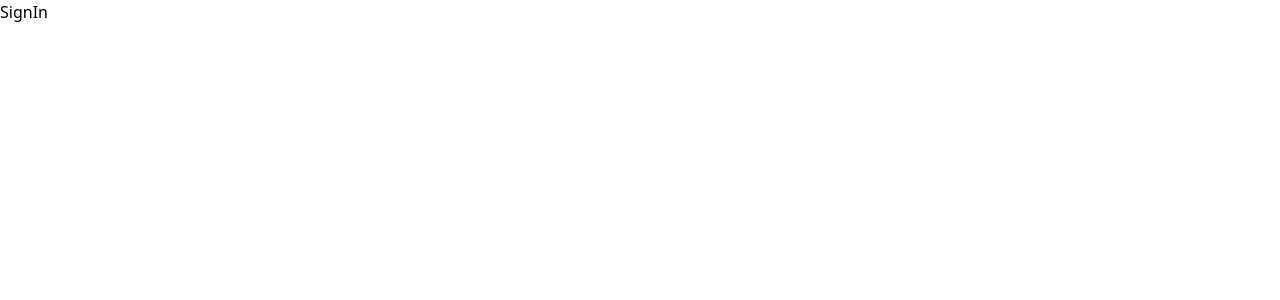
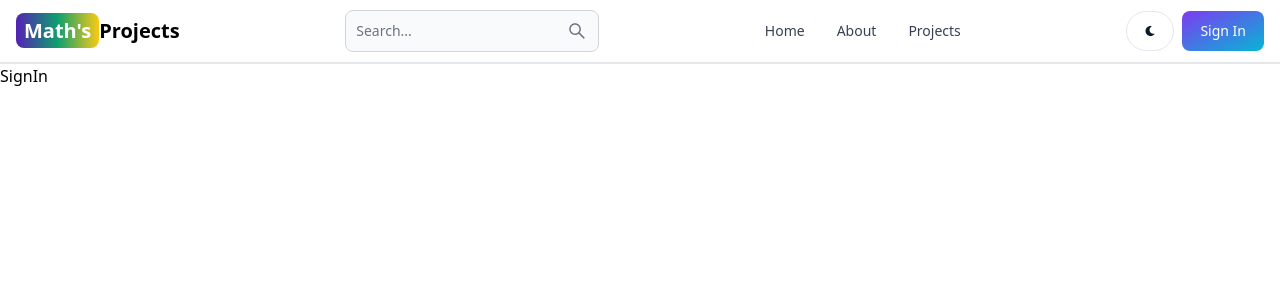
Before and after one commit to MehmetKaldirim/my-all-projects, a React (Vite) app in the folder client/: page /sign-in in a window 1280 px wide. Shown: the top 300 px of the page. Built offline with nearby package versions, Linux system fonts and the light colour scheme.

Commit message:
header created i used flowbite 0.7

```diff
--- a/client/package.json
+++ b/client/package.json
@@ -10,8 +10,10 @@
     "preview": "vite preview"
   },
   "dependencies": {
+    "flowbite-react": "^0.7.0",
     "react": "^18.3.1",
     "react-dom": "^18.3.1",
+    "react-icons": "^5.2.1",
     "react-router-dom": "^6.25.1"
   },
   "devDependencies": {
--- a/client/src/App.jsx
+++ b/client/src/App.jsx
@@ -5,10 +5,12 @@
 import Dashboard from "./pages/Dashboard";
 import Projects from "./pages/Projects";
 import SignUp from "./pages/SignUp";
+import Header from "./components/Header";
 
 export default function App() {
   return (
     <BrowserRouter>
+      <Header />
       <Routes>
         <Route path="/" element={<Home />} />
         <Route path="/about" element={<About />} />
--- /dev/null
+++ b/client/src/components/Header.jsx
@@ -0,0 +1,52 @@
+import { Button, Navbar, TextInput } from "flowbite-react";
+import { Link, useLocation } from "react-router-dom";
+import { AiOutlineSearch } from "react-icons/ai";
+import { FaMoon } from "react-icons/fa";
+
+export default function Header() {
+  const path = useLocation().pathname;
+  return (
+    <Navbar className="border-b-2">
+      <Link
+        to="/"
+        className="self-center whitespace-nowrap text-sm sm:text-xl font-semibold dark:text-white"
+      >
+        <span className="px-2 py-1 bg-gradient-to-r from-purple-800 via-green-500 to-yellow-300 rounded-lg text-white">
+          Math's
+        </span>
+        Projects
+      </Link>
+      <form>
+        <TextInput
+          type="text"
+          placeholder="Search..."
+          rightIcon={AiOutlineSearch}
+          className="hidden lg:inline"
+        />
+      </form>
+      <Button className="w-12 h-10 lg:hidden" color="gray" pill>
+        <AiOutlineSearch />
+      </Button>
+      <div className="flex gap-2 md:order-2">
+        <Button className="w-12 h-10 hidden sm:inline" color="gray" pill>
+          <FaMoon />
+        </Button>
+        <Link to="/sign-in">
+          <Button gradientDuoTone="purpleToBlue">Sign In</Button>
+        </Link>
+        <Navbar.Toggle />
+      </div>
+      <Navbar.Collapse>
+        <Navbar.Link active={path === "/"} as={"div"}>
+          <Link to="/">Home</Link>
+        </Navbar.Link>
+        <Navbar.Link active={path === "/about"} as={"div"}>
+          <Link to="/about">About</Link>
+        </Navbar.Link>
+        <Navbar.Link active={path === "/projects"} as={"div"}>
+          <Link to="/projects">Projects</Link>
+        </Navbar.Link>
+      </Navbar.Collapse>
+    </Navbar>
+  );
+}
--- a/client/tailwind.config.js
+++ b/client/tailwind.config.js
@@ -1,9 +1,13 @@
 /** @type {import('tailwindcss').Config} */
 
 export default {
-  content: ["./index.html", "./src/**/*.{js,ts,jsx,tsx}"],
+  content: [
+    "./index.html",
+    "./src/**/*.{js,ts,jsx,tsx}",
+    "node_modules/flowbite-react/**/*.{js,jsx,ts,tsx}",
+  ],
   theme: {
     extend: {},
   },
-  plugins: [],
+  plugins: [require("flowbite/plugin")],
 };
```
Also changed, not shown: 1 other file (tests, documents, lock files or other folders).
